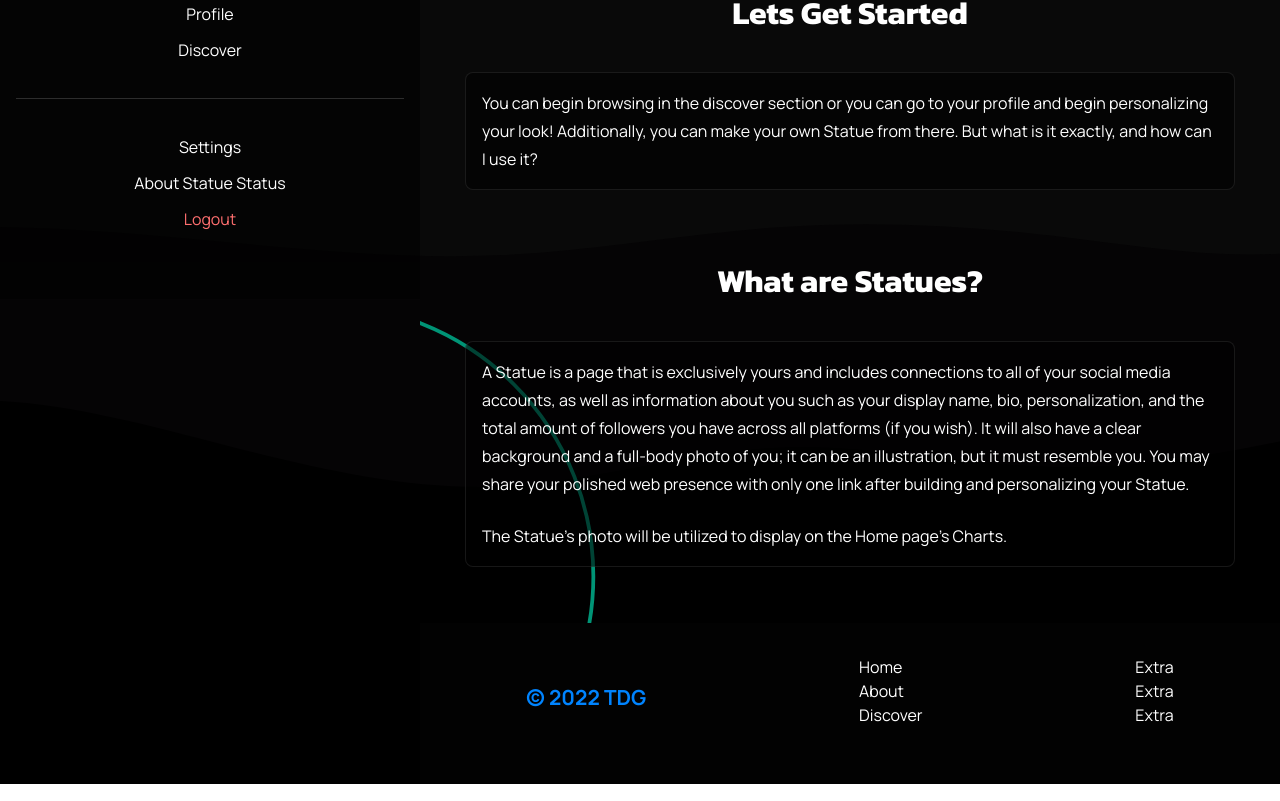
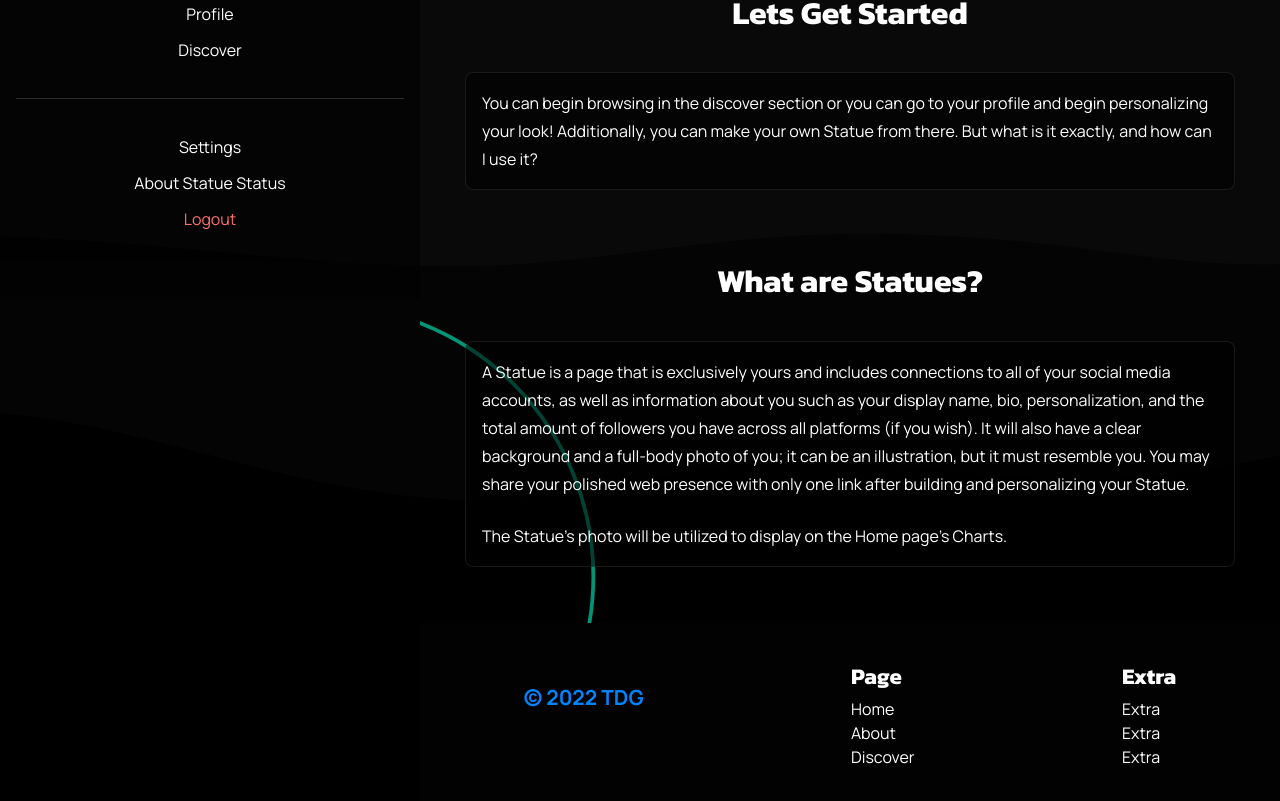
Before and after one commit to TDG-Org/Statue-Status, a React (Create React App) app in the folder client/: page /about in a window 1280 px wide. Shown: the part 501-1302 px from the top of the page. Built offline with nearby package versions, Linux system fonts and the light colour scheme.

Commit message:
updated footer

```diff
--- a/client/src/components/Footer.jsx
+++ b/client/src/components/Footer.jsx
@@ -2,6 +2,9 @@ import React from "react";
 
 // Styles
 import "../sass/components/Footer.scss";
+
+// Link
+import { Link } from "react-router-dom";
 
 const Footer = () => {
   return (
@@ -12,18 +15,26 @@ const Footer = () => {
       </div>
 
       {/* Links  */}
+
+      <div className="footer-sect">
+        <h4>Page</h4>
         <ul className="footer-links">
           <li>
-          <a href="#">Home</a>
+          <Link to="/">Home</Link>
           </li>
           <li>
-          <a href="#">About</a>
+          <Link to="about">About</Link>
           </li>
           <li>
-          <a href="#">Discover</a>
+          <Link to="/discover">Discover</Link>
           </li>
         </ul>
+      </div>
 
+      {/* Extra  */}
+
+      <div className="footer-sect">
+        <h4>Extra</h4>
         <ul className="footer-links">
           <li>
             <a href="#">Extra</a>
@@ -35,6 +46,7 @@ const Footer = () => {
             <a href="#">Extra</a>
           </li>
         </ul>
+      </div>
 
     </footer>
   );
--- a/client/src/sass/components/Footer.scss
+++ b/client/src/sass/components/Footer.scss
@@ -9,6 +9,14 @@ footer {
   padding: 2rem 0;
   min-height: 150px;
   justify-content: space-around;
+
+  .footer-sect {
+    h4 {
+      text-align: start;
+      font-size: 1.4rem;
+      margin: .5rem 0 !important;
+    }
+  }
 
   .logo {
     h3 {
```
Lines whose indentation alone changed are shown as unchanged.
